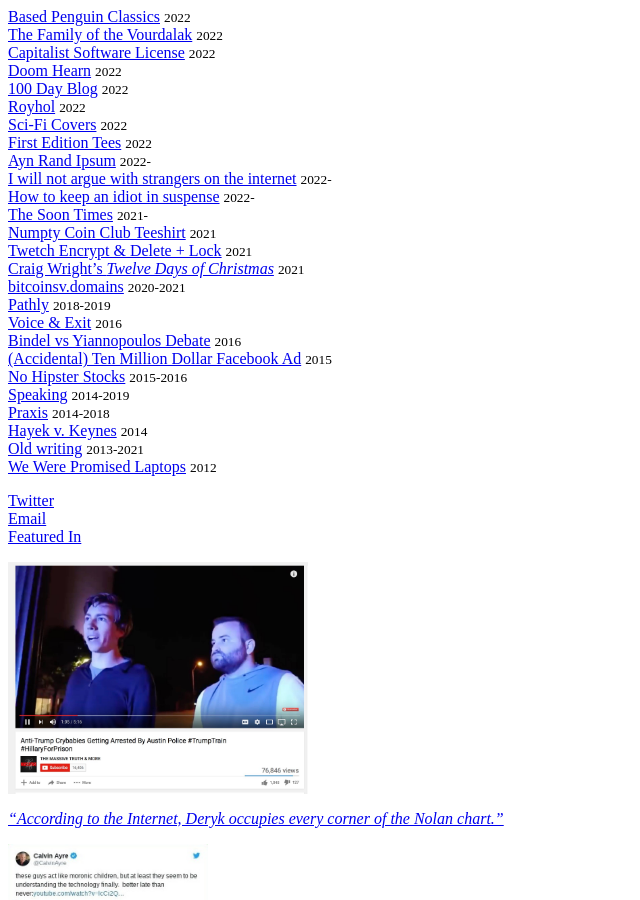
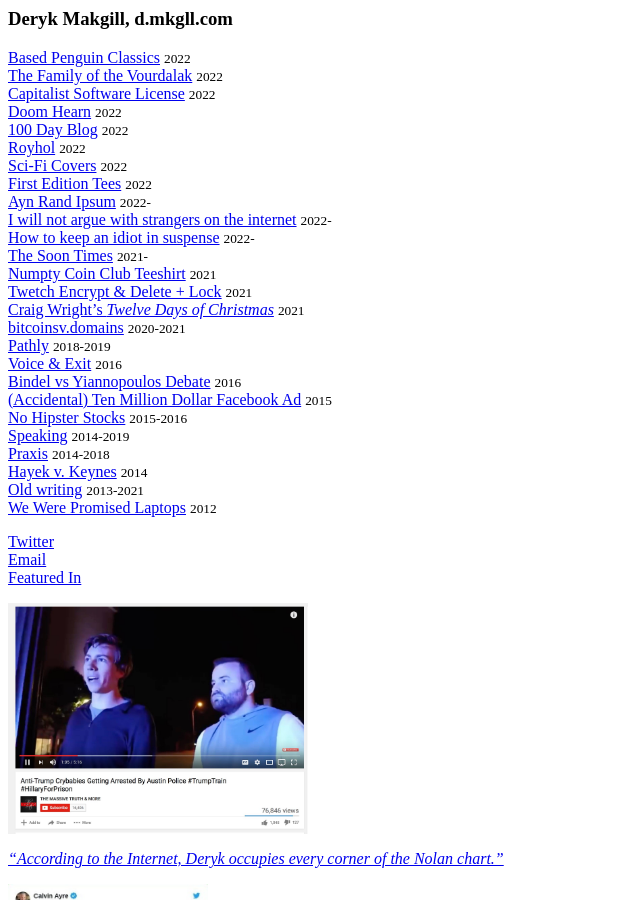
Before and after one commit to dmkgll/dmkgll, a Jekyll site: the page built from index.md, in a window 1280 px wide and 900 px high. Shown: the whole window, without its empty margins (0-640 px from the left). Built offline with Jekyll 4.4.1, drawn with Linux system fonts in a browser that asks for light colours.

Commit message:
Update index.md

```diff
--- a/index.md
+++ b/index.md
@@ -20,6 +20,8 @@
     }
 
 </style>
+
+### Deryk Makgill, d.mkgll.com
 
 <ul>
 <li><a href="/" data="a parody of the silly Anticapitalist Software License">Based Penguin Classics</a> <small>2022</small></li>
```
